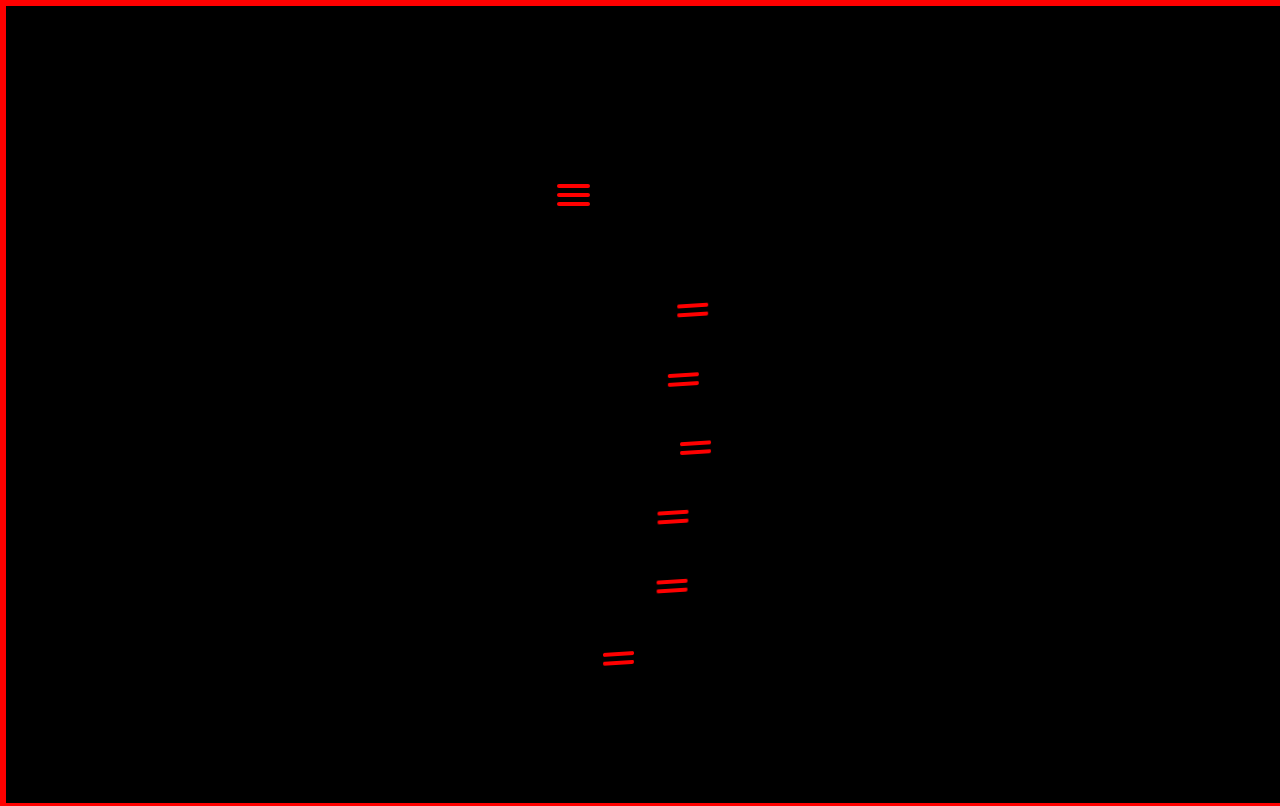
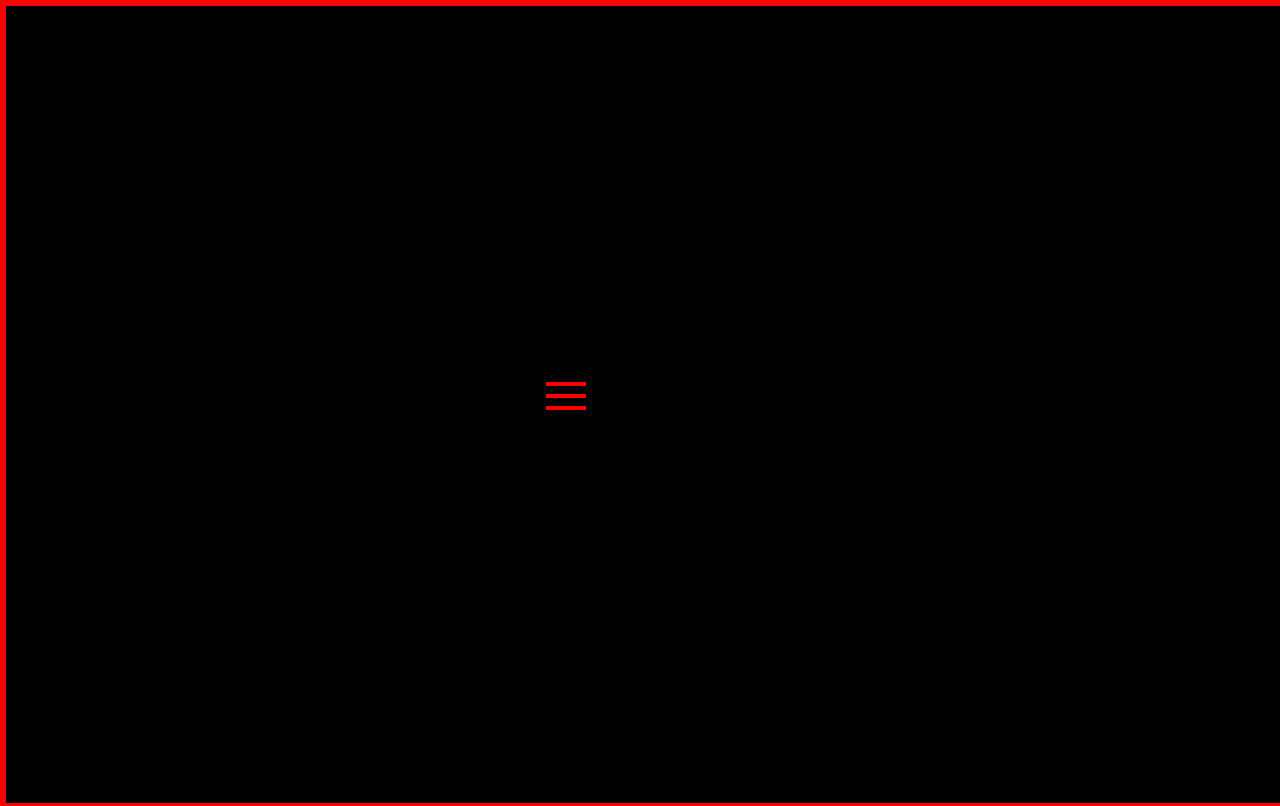
Before and after one commit to Salviusferns/redmarmoset, a React (Create React App) app: page / in a window 1280 px wide. Built offline with nearby package versions, Linux system fonts and the light colour scheme.

Commit message:
ham complete

```diff
--- a/package.json
+++ b/package.json
@@ -6,6 +6,7 @@
     "@testing-library/jest-dom": "^5.16.5",
     "@testing-library/react": "^13.4.0",
     "@testing-library/user-event": "^13.5.0",
+    "mdb-react-ui-kit": "^5.1.0",
     "react": "^18.2.0",
     "react-burger-menu": "^3.0.9",
     "react-dom": "^18.2.0",
--- a/src/App.js
+++ b/src/App.js
@@ -1,6 +1,6 @@
 
 import './App.css';
-
+import Login from './components/Login';
 import Hamburger from './Hamburger';
 function App() {
   return (
--- a/src/Hamburger.js
+++ b/src/Hamburger.js
@@ -1,16 +1,18 @@
 import './styles.css';
+import React, { useState } from "react";
 export default function Hamburger(){
+    const [isOpen, setIsOpen] = useState(false);
 
     return(
     <div>
-      <nav role="navigation">
-          <div id="menuToggle">
-            <input type="checkbox" />
+            <div className={`hamburger-menu ${isOpen ? "open" : ""}`} onClick={() => setIsOpen(!isOpen)}>
+        <div className="bar"></div>
+        <div className="bar"></div>
+        <div className="bar"></div>
+      </div>
 
-              <span></span>
-              <span></span>
-              <span></span>
 
+      <nav className={`nav-menu ${isOpen ? "open" : ""}`}>
             <ul class="Menu-list" data-offset="10">
               <li class="Menu-list-item" data-offset="20" onclick>
                 Home
@@ -45,9 +47,8 @@ export default function Hamburger(){
               </li>
 
             </ul>
+            </nav>
             </div>
-           </nav>
-          </div>
 
               )
           }
--- /dev/null
+++ b/src/components/Login.css
@@ -0,0 +1,123 @@
+.desktop-1-EEZ {
+    background-color: #ffffff;
+    height: 102.4rem;
+    overflow: hidden;
+    position: relative;
+    width: 100%;
+}
+
+    .rectangle-1-e3P {
+      background-color: #b72525;
+      border: solid 0.8rem #000000;
+      box-shadow: 0 0.4rem 0.4rem rgba(0, 0, 0, 0.25), 0 0.4rem 0.4rem rgba(0, 0, 0, 0.25), 0 0.4rem 0.4rem rgba(0, 0, 0, 0.25);
+      box-sizing: border-box;
+      height: 61.8rem;
+      left: 20.3rem;
+      position: absolute;
+      top: 24.9rem;
+      width: 98.2rem;
+    }
+    .rectangle-4-i5B {
+      background-color: #d9d9d9;
+      border-radius: 1rem;
+      box-shadow: 0 0.4rem 0.4rem rgba(0, 0, 0, 0.25);
+      height: 5.7rem;
+      left: 30.6rem;
+      position: absolute;
+      top: 41.6rem;
+      width: 40.9rem;
+    }
+    .rectangle-5-buf {
+      background-color: #d9d9d9;
+      border-radius: 1rem;
+      box-shadow: 0 0.4rem 0.4rem rgba(0, 0, 0, 0.25);
+      height: 5.7rem;
+      left: 30.6rem;
+      position: absolute;
+      top: 51.9rem;
+      width: 40.9rem;
+    }
+    .username-Vk9 {
+      color: #000000;
+      font-family: Bangers, 'Source Sans Pro';
+      font-size: 2rem;
+      font-weight: 400;
+      height: 2.2rem;
+      left: 34.8rem;
+      line-height: 1.0625;
+      position: absolute;
+      top: 43.2rem;
+      white-space: nowrap;
+      width: 7rem;
+    }
+    .password-nDT {
+      color: #000000;
+      font-family: Bangers, 'Source Sans Pro';
+      font-size: 2rem;
+      font-weight: 400;
+      height: 2.2rem;
+      left: 34.8rem;
+      line-height: 1.0625;
+      position: absolute;
+      top: 53.9rem;
+      white-space: nowrap;
+      width: 7.4rem;
+    }
+    .user-login-5CZ {
+      color: #000000;
+      font-family: Bangers, 'Source Sans Pro';
+      font-size: 4.8rem;
+      font-weight: 400;
+      height: 5.1rem;
+      left: 30.6rem;
+      line-height: 1.0625;
+      position: absolute;
+      text-decoration-line: underline;
+      top: 32.4rem;
+      white-space: nowrap;
+      width: 18.2rem;
+    }
+    .forget-password-nMs {
+      color: #ffffff;
+      font-family: Bangers, 'Source Sans Pro';
+      font-size: 2rem;
+      font-weight: 400;
+      height: 2.2rem;
+      left: 30.6rem;
+      line-height: 1.0625;
+      position: absolute;
+      text-decoration-line: underline;
+      top: 59rem;
+      white-space: nowrap;
+      width: 13.5rem;
+    }
+    .create-account-gi9 {
+      color: #ffffff;
+      font-family: Bangers, 'Source Sans Pro';
+      font-size: 2rem;
+      font-weight: 400;
+      height: 2.2rem;
+      left: 52.4rem;
+      line-height: 1.0625;
+      position: absolute;
+      text-decoration-line: underline;
+      top: 59rem;
+      white-space: nowrap;
+      width: 11rem;
+    }
+    .line-1-zyj {
+      background-color: #ffffff;
+      height: 0.1rem;
+      left: 31.1rem;
+      position: absolute;
+      top: 61.7rem;
+      width: 12.3rem;
+    }
+    .line-2-LGu {
+      background-color: #ffffff;
+      height: 0.1rem;
+      left: 51.8rem;
+      position: absolute;
+      top: 61.7rem;
+      width: 12.3rem;
+    }
--- /dev/null
+++ b/src/components/Login.js
@@ -0,0 +1,17 @@
+import './Login.css'
+export default function Login(){
+    return(
+        <div class="desktop-1-EaH" id="1:2">
+            <div class="rectangle-1-etu" id="1:3"></div>
+            <div class="rectangle-4-8Bo" id="4:17"></div>
+            <div class="rectangle-5-DU9" id="4:18"></div>
+            <p class="username-XDw" id="4:19">username</p>
+            <p class="password-oSM" id="4:20">Password</p>
+            <p class="user-login-ukH" id="4:21">User Login</p>
+            <p class="forget-password-ceh" id="8:3">FORGET PASSWORD?</p>
+            <p class="create-account-J1j" id="8:15">CREATE ACCOUNT</p>
+            <div class="line-1-D8h" id="103:49"></div>
+            <div class="line-2-KxR" id="103:50"></div>
+        </div>
+    )
+}
--- a/src/styles.css
+++ b/src/styles.css
@@ -107,144 +107,52 @@ a{
 .Menu-list-item:active::before {
   transform: scale(1);
 }/*# sourceMappingURL=styles.css.map */
-#menuToggle
-{
-  display: block;
+
+.hamburger-menu {
+  width: 40px;
+  height: 40px;
   position: relative;
-  top: 50px;
-  left: 50px;
-
-  z-index: 1;
-
-  -webkit-user-select: none;
-  user-select: none;
+  cursor: pointer;
 }
 
-#menuToggle a
-{
-  text-decoration: none;
-  color: #232323;
-
-  transition: color 0.3s ease;
+.hamburger-menu .bar {
+  width: 100%;
+  height: 4px;
+  background-color: rgb(255, 0, 0);
+  margin: 8px 0;
+  transition: all 0.4s ease;
 }
 
-#menuToggle a:hover
-{
-  color: tomato;
+.hamburger-menu.open .bar:nth-child(1) {
+  transform: rotate(45deg) translate(5px, 5px);
 }
 
-
-#menuToggle input
-{
-  display: block;
-  width: 40px;
-  height: 32px;
-  position: absolute;
-  top: -7px;
-  left: -5px;
-
-  cursor: pointer;
-
-  opacity: 0; /* hide this */
-  z-index: 2; /* and place it over the hamburger */
-
-  -webkit-touch-callout: none;
+.hamburger-menu.open .bar:nth-child(2) {
+  opacity: 0;
 }
 
-/*
- * Just a quick hamburger
- */
-#menuToggle span
-{
-  display: block;
-  width: 33px;
-  height: 4px;
-  margin-bottom: 5px;
-  position: relative;
-
-  background: #ff0000;
-  border-radius: 3px;
-
-  z-index: 1;
-
-  transform-origin: 4px 0px;
-
-  transition: transform 0.5s cubic-bezier(0.77,0.2,0.05,1.0),
-              background 0.5s cubic-bezier(0.77,0.2,0.05,1.0),
-              opacity 0.55s ease;
+.hamburger-menu.open .bar:nth-child(3) {
+  transform: rotate(-45deg) translate(5px, -5px);
 }
 
-#menuToggle span:first-child
-{
-  transform-origin: 0% 0%;
+.nav-menu {
+  position: relative;
+  top: 60px;
+  right: 0;
+  width: 200px;
+  height: 0;
+  overflow: hidden;
+  transition: all 0s ease;
 }
 
-#menuToggle span:nth-last-child(2)
-{
-  transform-origin: 0% 100%;
+.nav-menu.open {
+  height: auto;
 }
 
-/*
- * Transform all the slices of hamburger
- * into a crossmark.
- */
-#menuToggle input:checked ~ span
-{
-  opacity: 1;
-  transform: rotate(45deg) translate(-2px, -1px);
-  background: #ff0000;
+.nav-menu a {
+  display: block;
+  padding: 10px;
+  text-decoration: none;
+  color: rgb(255, 255, 255);
+  transition: all 0.2s ease;
 }
-
-/*
- * But let's hide the middle one.
- */
-#menuToggle input:checked ~ span:nth-last-child(3)
-{
-  opacity: 0;
-  transform: rotate(0deg) scale(0.2, 0.2);
-}
-
-/*
- * Ohyeah and the last one should go the other direction
- */
-#menuToggle input:checked ~ span:nth-last-child(2)
-{
-  transform: rotate(-45deg) translate(0, -1px);
-}
-
-/*
- * Make this absolute positioned
- * at the top left of the screen
- */
-#Menu-list
-{
-  position: absolute;
-  width: 300px;
-  margin: -100px 0 0 -50px;
-  padding: 50px;
-  padding-top: 125px;
-
-  background: #ededed;
-  list-style-type: none;
-  -webkit-font-smoothing: antialiased;
-  /* to stop flickering of text in safari */
-
-  transform-origin: 0% 0%;
-  transform: translate(-100%, 0);
-
-  transition: transform 0.5s cubic-bezier(0.77,0.2,0.05,1.0);
-}
-
-#Menu-list li
-{
-  padding: 10px 0;
-  font-size: 22px;
-}
-
-/*
- * And let's slide it in from the left
- */
-#menuToggle input:checked ~ ul
-{
-  transform: none;
-}
```
Also changed, not shown: 1 other file (tests, documents, lock files or other folders).
